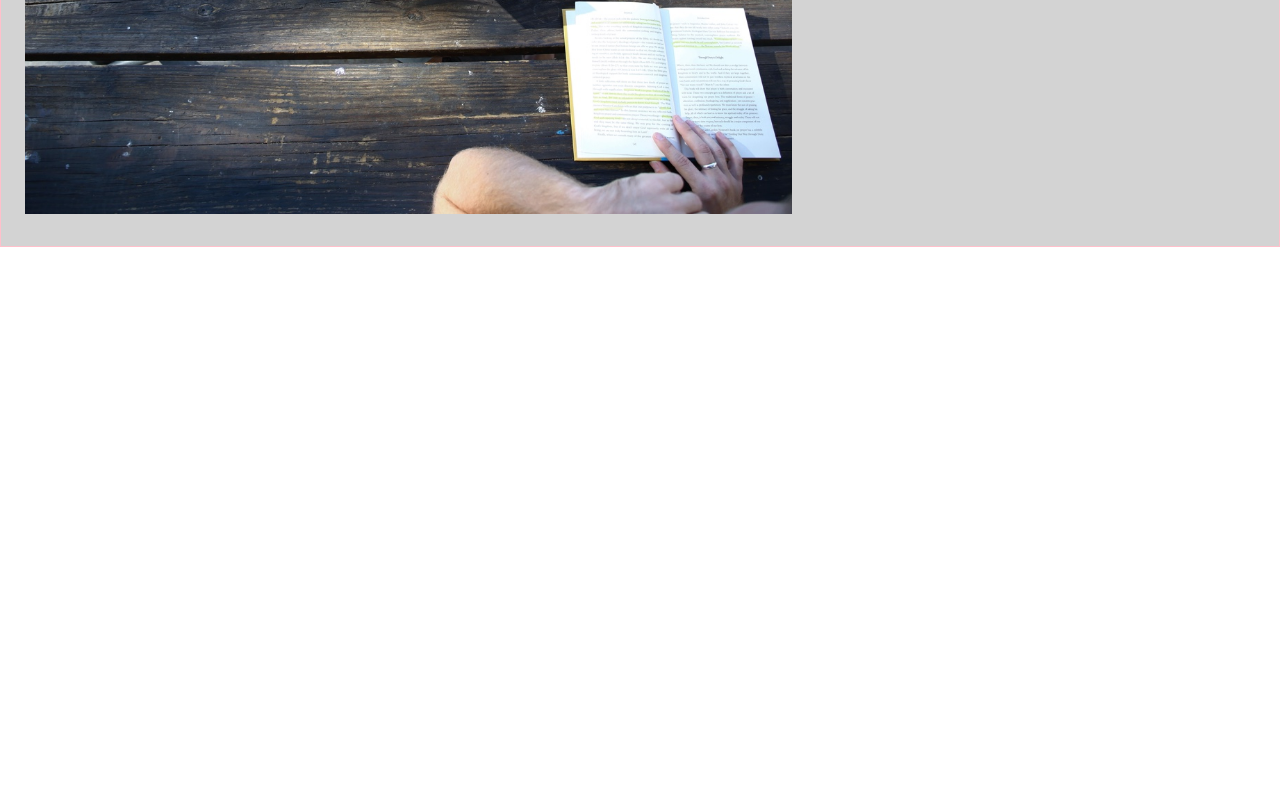
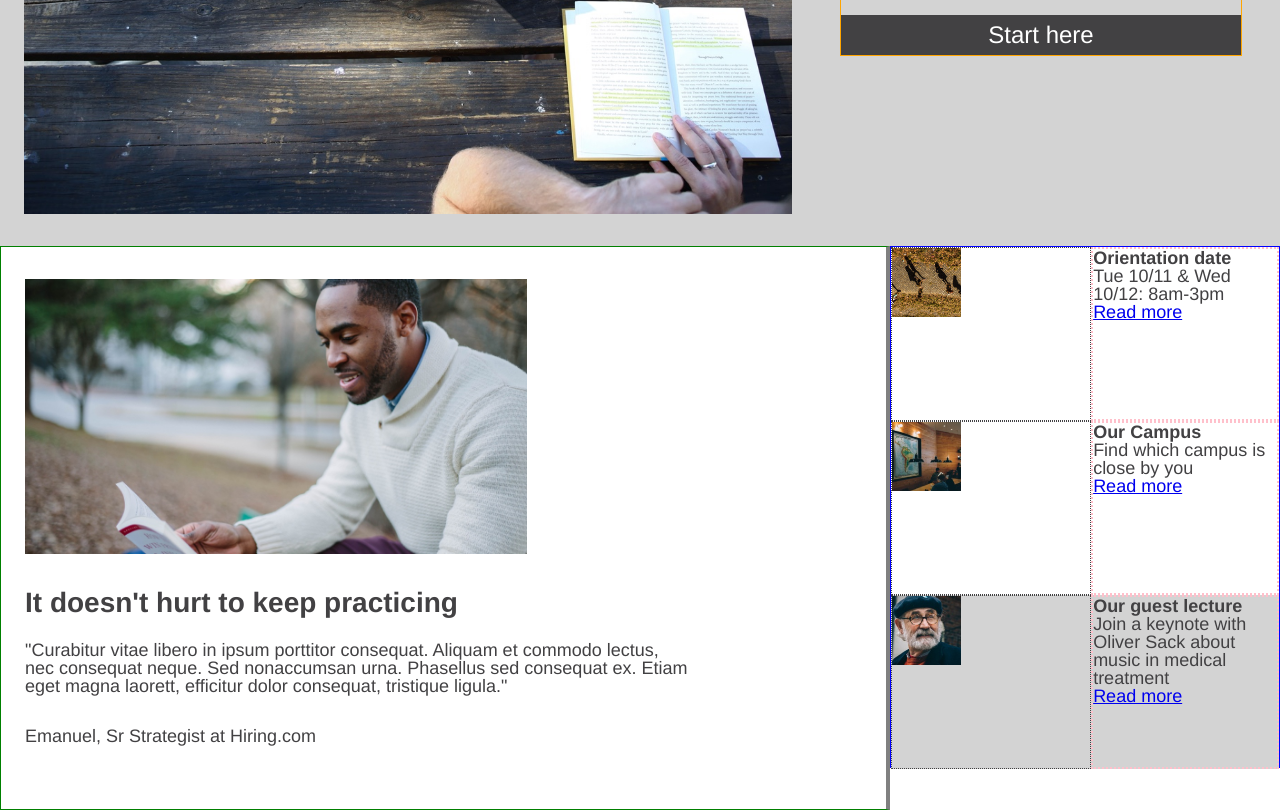
Before and after one commit to MarionJP/Capstone, a plain HTML site: page index.html in a window 1280 px wide. Shown: the part 450-1260 px from the top of the page. Before the commit the page ends 800 px from the top, so only its background shows below. Drawn offline with Linux system fonts and the light colour scheme.

Commit message:
Main section Part 1 and 2

```diff
--- a/index.html
+++ b/index.html
@@ -27,16 +27,66 @@
       </div>
     </div>
 
-    <!--Main Section-->
+    <!--Main Section part one-->
     <div class="gray">
       <img src="./images/banner.jpg" />
       <div class="learn">
-        <h1>Learn something new everyday</h1>
-        <p>Loren ipsum dolor sit amet,<br /> consectetur adipiscing elit.</p>
-      </div>
-      <div class="button">
-        <p>Start here</p>
+        <div class="head">
+          <h1>Learn something new everyday</h1>
+        </div>
+        <div class="p">
+          <p>Loren ipsum dolor sit amet,<br /> consectetur adipiscing elit.</p>
+        </div>
+        <div class="but">
+          <a href="#" class="button">Start here</a>
+        </div>
       </div>
     </div>
+
+    <!--Main Section part two-->
+    <div class="white">
+      <div class="col1">
+        <img src="./images/information-main.jpg" />
+        <h1>It doesn't hurt to keep practicing</h1>
+        <p>"Curabitur vitae libero in ipsum porttitor consequat.
+        Aliquam et commodo lectus,<br /> nec consequat neque. Sed nonaccumsan urna.
+      Phasellus sed consequat ex. Etiam<br /> eget magna laorett, efficitur dolor
+    consequat, tristique ligula."</p>
+      <p>Emanuel, Sr Strategist at Hiring.com</p>
+      </div>
+      <div class="col2">
+        <div class="box">
+          <div class="boximg">
+          <img src="./images/information-orientation.jpg" />
+          </div>
+          <div class="boxtext">
+          <h2>Orientation date</h2>
+          <p>Tue 10/11 & Wed 10/12: 8am-3pm</p>
+          <a href="#">Read more</a>
+          </div>
+        </div>
+        <div class="box">
+          <div class="boximg">
+            <img src="./images/information-campus.jpg" />
+          </div>
+          <div class="boxtext">
+            <h2>Our Campus</h2>
+            <p>Find which campus is close by you</p>
+            <a href="#">Read more</a>
+          </div>
+        </div>
+        <div class="box special">
+          <div class="boximg">
+            <img src="./images/information-guest-lecture.jpg" />
+          </div>
+          <div class="boxtext">
+            <h2>Our guest lecture</h2>
+            <p>Join a keynote with Oliver Sack about music in medical treatment</p>
+            <a href="#">Read more</a>
+          </div>
+        </div>
+      </div>
+    </div>
+
   </body>
 </html>
--- a/style.css
+++ b/style.css
@@ -54,7 +54,6 @@ color: gray;
   background-color: lightgray;
   color: #424143;
   align-items: center;
-  border: 1px solid pink;
 }
 
 .gray img {
@@ -69,7 +68,89 @@ color: gray;
 }
 
 .learn {
+  display: flex;
   margin-left: 24px;
   border: 1px solid orange;
   font-weight: bold;
+  flex-direction: column;
+  width: 400px;
+  height: 250px;
+  justify-content: space-between;
 }
+
+/* Button */
+.button {
+  display: flex;
+  padding-top: 8px;
+  padding-bottom: 8px;
+  background-color: #424143;
+  justify-content: center;
+  color: white;
+  text-decoration: none;
+  font-weight: normal;
+  font-size: 1.5rem;
+}
+
+/* Main Section part two */
+
+.white {
+display: flex;
+color: #424143;
+}
+
+.col1 {
+  display: inline;
+  border: 1px solid green;
+  padding: 32px 24px;
+  border-right: 4px solid gray;
+}
+
+.col1 img {
+  width: 60%;
+  padding-bottom: 32px;
+}
+
+.col1 h1 {
+font-weight: bold;
+padding-bottom: 24px;
+font-size: 1.75rem;
+}
+
+.col1 p {
+  padding-bottom: 32px;
+}
+
+.col2 {
+display: inline;
+border: 1px solid blue;
+width: 40%;
+height: 520px;
+}
+
+.box {
+display: flex;
+height: 174px;
+}
+
+.box h2 {
+  font-weight: bold;
+}
+
+.boximg {
+  display: inline;
+  border: 1px dotted
+}
+
+.boximg img {
+  width: 35%;
+}
+
+.boxtext {
+  width: 65%;
+  display: inline;
+  border: 2px dotted pink;
+}
+
+.special {
+background-color: lightgray;
+}
```
